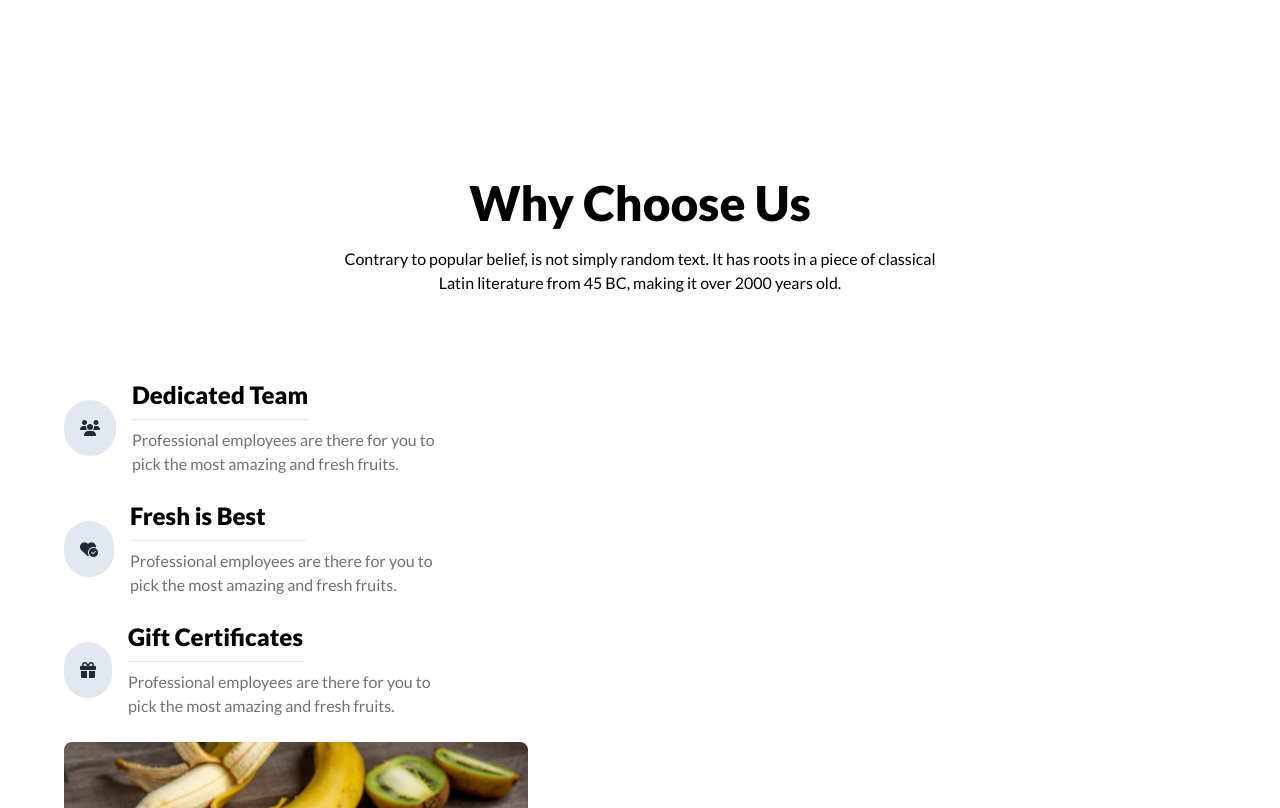
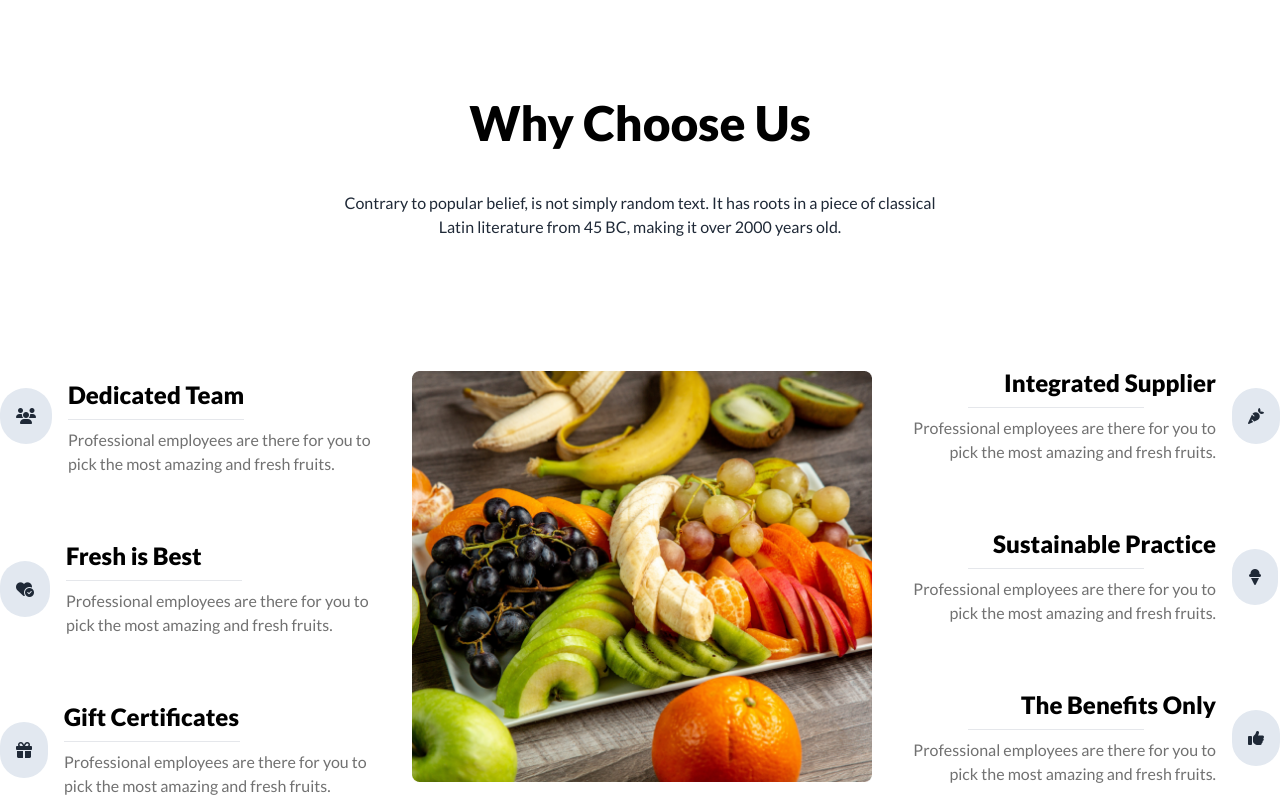
Before and after one commit to kaabir123/Fruit-Burst-Website, a plain HTML site: page index.html in a window 1280 px wide. Shown: the part 2612-3420 px from the top of the page. Drawn offline with nearby package versions, Linux system fonts and the light colour scheme.

Commit message:
why section end here

```diff
--- a/index.html
+++ b/index.html
@@ -513,20 +513,17 @@
 
     <!-- Why Choose Section Start Here -->
 
-   <section class="why bg-white">
+   <section class="why-container bg-white">
 
-    <div class="why-choose max-w-screen-xl p-16 m-auto">
+    <h1 class="mb-5 text-5xl text-center pb-6 pt-24 font-extrabold text-black">Why Choose Us</h1>
+    <p class="mb-5 w-[615px] m-auto pb-24 text-center">Contrary to popular belief, is not simply random text. It has roots in a piece of classical Latin literature from 45 BC, making it over 2000 years old.</p>
 
-      <div class="max-w-screen-lg m-auto mt-20 mb-12 py-4 pt-8">
-            <h1 class="mb-5 text-5xl text-center font-extrabold text-black">Why Choose Us</h1>
-            <p class="mb-5 w-[615px] text-center text-black text-[#12121299] m-auto">Contrary to popular belief, is not simply random text. It has roots in a
-              piece of classical Latin literature from 45 BC, making it over 2000 years old.</p>
-      </div>
+    <div class="flex-container gap-6 max-w-screen-xl m-auto flex justify-between pb-24 items-center">
 
-      <div class="why-choose-bottom space-y-6">
+        <div class="flexx-item_1 space-y-16">
 
             <!-- Left_1 -->
-        <div class="why-left flex items-center gap-4">
+        <div class="why-left flex space-y-6 items-center gap-4">
           <div class="left-icon p-4 rounded-full bg-slate-200">
             <i class="fa-solid fa-users"></i>
           </div>
@@ -550,7 +547,6 @@
         </div>
 
 
-
          <!-- Left_3 -->
          <div class="why-left flex items-center gap-4">
           <div class="left-icon p-4 rounded-full bg-slate-200">
@@ -563,27 +559,65 @@
           </div>
         </div>
 
+
+        </div>
+
+
+        <div class="flexx-item_2">
+
           <!-- Center Image -->
         <div class="why-center">
           <img src="./images/whychoose1.png" alt="">
         </div>
 
-       <div class="why-right">
 
+        </div>
+
+
+        <div class="flexx-item_3 ">
+
+          <div class="why-right space-y-16">
             <!-- Right_1 -->
             <div class="why-right flex items-center gap-4">
-         <div class="right-content space-y-2">
-            <h1 class="text-2xl text-black font-extrabold">Dedicated Team</h1>
-            <hr class="w-44">
+             <div class="right-content text-right space-y-2">
+                <h1 class="text-2xl text-black  font-extrabold">Integrated Supplier</h1>
+                <hr class="w-44 m-auto">
                 <p class="text-base font-medium text-[#12121299] w-80">Professional employees are there for you to pick the most amazing and fresh fruits.</p>
               </div>
               <div class="right-icon p-4 rounded-full bg-slate-200">
-            <i class="fa-solid fa-users"></i>
+                <i class="fa-solid fa-carrot"></i>
               </div>
 
             </div>
 
+
+             <!-- Right_2 -->
+             <div class="why-right flex items-center gap-4">
+              <div class="right-content text-right space-y-2">
+                 <h1 class="text-2xl text-black font-extrabold">Sustainable Practice</h1>
+                 <hr class="w-44 m-auto">
+                 <p class="text-base font-medium text-[#12121299] w-80">Professional employees are there for you to pick the most amazing and fresh fruits.</p>
                </div>
+               <div class="right-icon p-4 rounded-full bg-slate-200">
+                <i class="fa-solid fa-ice-cream"></i>
+               </div>
+
+             </div>
+
+              <!-- Right_3 -->
+            <div class="why-right flex items-center gap-4">
+              <div class="right-content text-right space-y-2">
+                 <h1 class="text-2xl text-black font-extrabold">The Benefits Only</h1>
+                 <hr class="w-44 m-auto">
+                 <p class="text-base font-medium text-[#12121299] w-80">Professional employees are there for you to pick the most amazing and fresh fruits.</p>
+               </div>
+               <div class="right-icon p-4 rounded-full bg-slate-200">
+                <i class="fa-solid fa-thumbs-up"></i>
+               </div>
+
+            </div>
+           </div>
+
 
         </div>
 
@@ -615,7 +649,7 @@
     </div>
 
 
-    <div class="grid grid-flow-col gap-8">
+    <div class="grid grid-flow-col pb-8 gap-8">
       <a class="link link-hover">Home</a>
       <a class="link link-hover">About</a>
       <a class="link link-hover">Shop</a>
```
Lines whose indentation alone changed are shown as unchanged.
